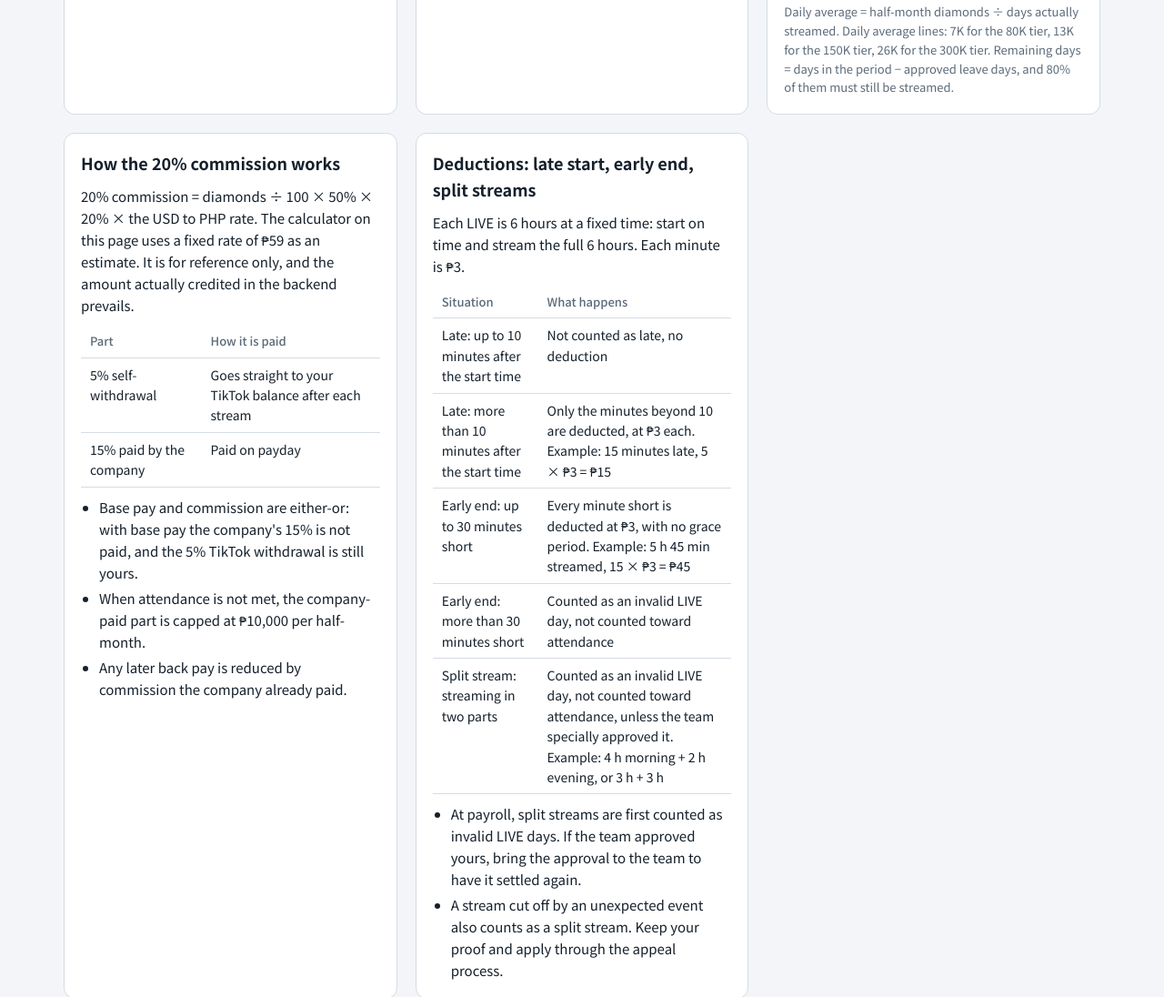
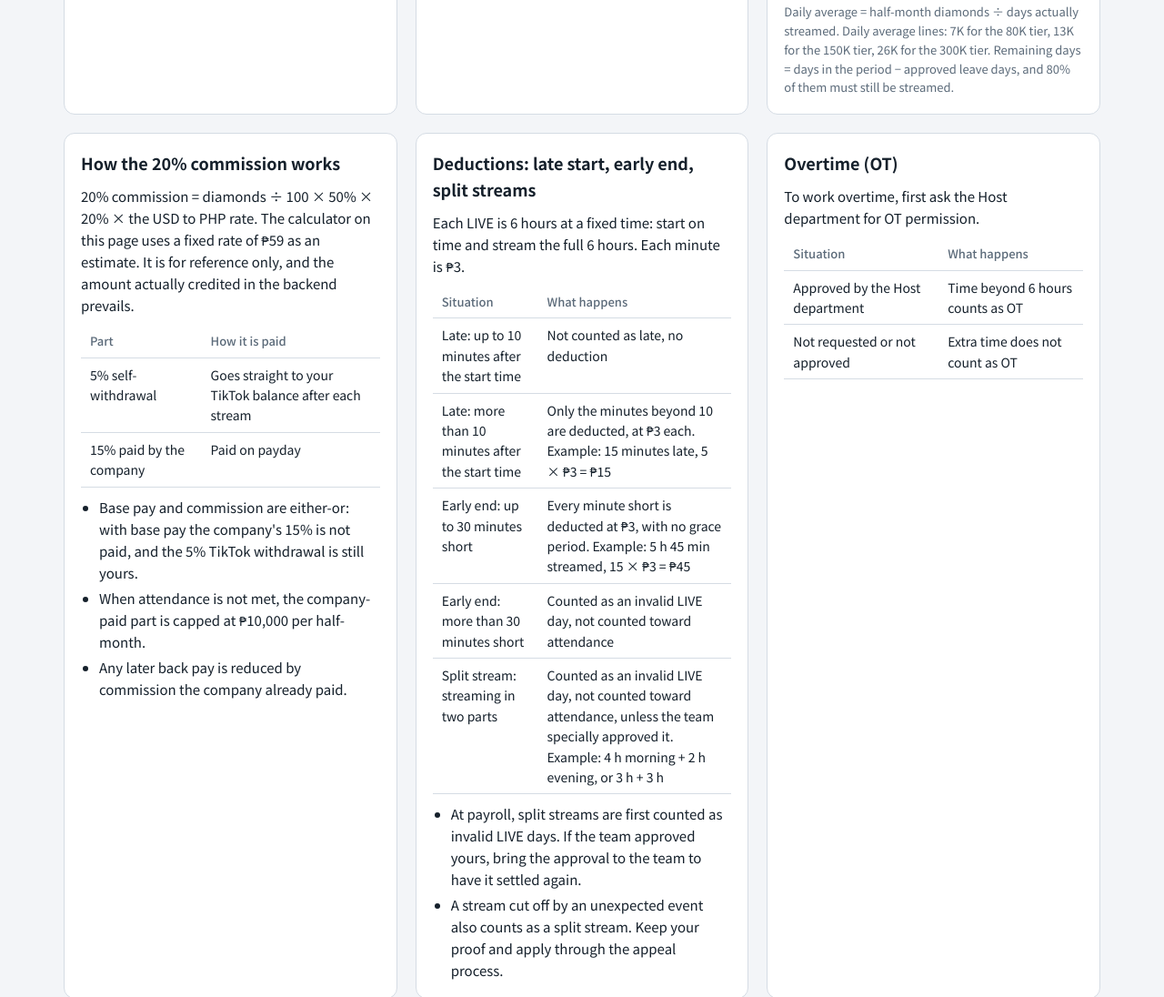
Before and after one commit to manyutiantang/manyutiantang.github.io, a plain HTML site: page index.html in a window 1280 px wide. Shown: the part 4622-5718 px from the top of the page at 91% size. Drawn offline with nearby package versions, Linux system fonts and the light colour scheme.

Commit message:
Add overtime (OT) approval rule
Co-Authored-By: Claude Opus 5.5 <noreply@anthropic.com>
Claude-Session: https://claude.ai/code/session_01NWCiqgJn3nS9Lpsi6qkCHv

```diff
--- a/index.html
+++ b/index.html
@@ -329,6 +329,16 @@ td.r,th.r{text-align:right;font-variant-numeric:tabular-nums;white-space:nowrap}
         <li>A stream cut off by an unexpected event also counts as a split stream. Keep your proof and apply through the appeal process.</li>
       </ul>
     </div>
+
+    <div class="panel ref">
+      <h2>Overtime (OT)</h2>
+      <p>To work overtime, first ask the Host department for OT permission.</p>
+      <div class="tbl"><table>
+        <tr><th>Situation</th><th>What happens</th></tr>
+        <tr><td>Approved by the Host department</td><td>Time beyond 6 hours counts as OT</td></tr>
+        <tr><td>Not requested or not approved</td><td>Extra time does not count as OT</td></tr>
+      </table></div>
+    </div>
   </section>
 </div>
 
```
Also changed, not shown: zh/index.html (+10 -0 lines).
